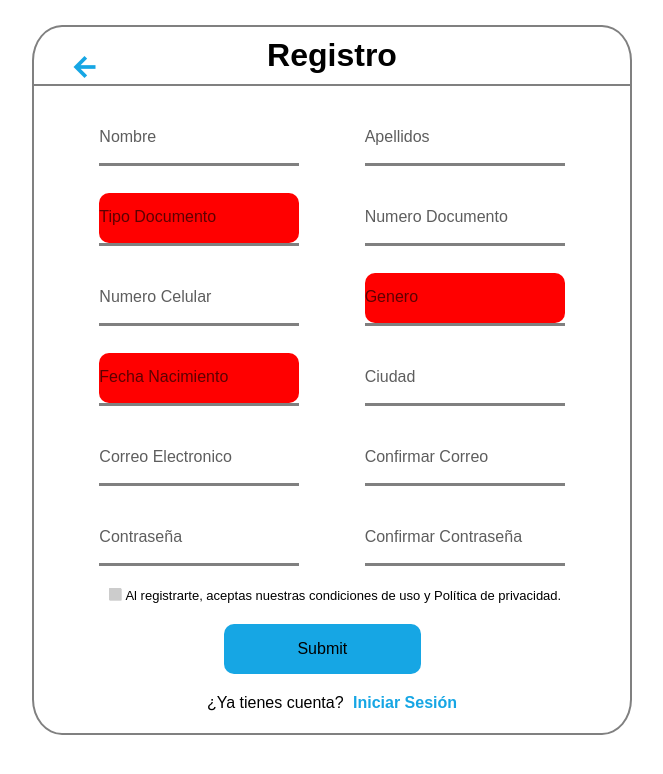
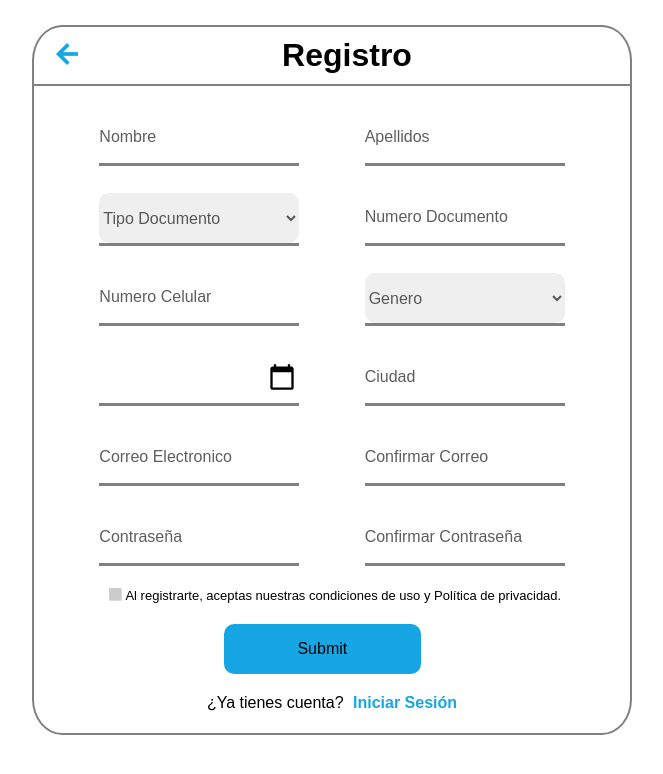
Before and after one commit to CuentaSenaLuis/Evidencia3-Publico, a Flask app: page /Cuenta/Registro in a window 1280 px wide. Shown: the top 774 px of the page, without its empty margins (308-971 px from the left). Run offline with Flask 3, Linux system fonts and the light colour scheme.

Commit message:
Registro Actualizado

```diff
--- a/static/_css/Registro.css
+++ b/static/_css/Registro.css
@@ -31,15 +31,18 @@ p{
 }
 
 .title-container{
-    text-align: center;
+    display: flex;
+    justify-content: center;
+    align-items: center;
     margin-bottom: 20px;
     border-bottom: 2px grey solid;
 }
+.title-arrow{
+    position:relative;
+    right: 190px;
+}
 .material-symbols-outlined{
     font-size: 30px;
-    position: absolute;
-    top: 6.5%;
-    left: 29.5%;
     color: #16A6E4;
     font-weight: 900;
 }
@@ -65,16 +68,8 @@ form .txt_field{
 }
 
 select{
-    appearance: none;
-	-webkit-appearance: none;
-	-moz-appearance: none;
     width: 200px;
     height: 50px;
-    background-color: red;
-}
-
-#date{
-    background-color: red;
 }
 
 .txt_field label{
@@ -89,14 +84,9 @@ select{
 }
 
 #date::-webkit-calendar-picker-indicator{
-    margin-left: -40px;
-    padding: 0;
-    border: 0;
-    width: 240px;
-    height: 50px;
-    position: absolute;
-    color:transparent;
-    opacity: 0;
+    left: 75%;
+    width: 30px;
+    height: 30px;
     pointer-events: auto;
     cursor: pointer;
 }
@@ -231,3 +221,13 @@ select{
     font-weight: 600;
     color: #16A6E4;
 }
+
+.txt_field select option{
+    color: rgba(0, 0, 0, 0.637);
+    font-size: 16px;
+}
+
+#DocType, #Sex{
+    color: rgba(0, 0, 0, 0.637);
+    font-size: 16px;
+}
--- a/templates/Registro.html
+++ b/templates/Registro.html
@@ -34,10 +34,8 @@
             </div>
             <div class="row">
                 <div class="txt_field">
-                    <label class="olabel" id="doclabel">Tipo Documento</label>
-                    <span></span>
                     <select name="DocType" id="DocType">
-                        <option value="null"></option>
+                        <option value="null">Tipo Documento</option>
                         <option value="CC">Cedula</option>
                         <option value="TI">Tarjeta Identidad</option>
                         <option value="EX">Extranjera</option>
@@ -56,10 +54,8 @@
                     <label class="tlabel">Numero Celular</label>
                 </div>
                 <div class="txt_field">
-                    <label class="olabel" id="genlabel">Genero</label>
-                    <span></span>
                     <select name="Sex" id="Sex">
-                        <option value="null"></option>
+                        <option value="null">Genero</option>
                         <option value="Male">Masculino</option>
                         <option value="Female">Femenino</option>
                         <option value="LGTB">Otro:</option>
@@ -68,8 +64,6 @@
             </div>
             <div class="row">
                 <div class="txt_field">
-                    <label class="olabel" id="datelabel">Fecha Nacimiento</label>
-                    <span></span>
                     <input type="date" id="date" required>
                 </div>
                 <div class="txt_field">
```
